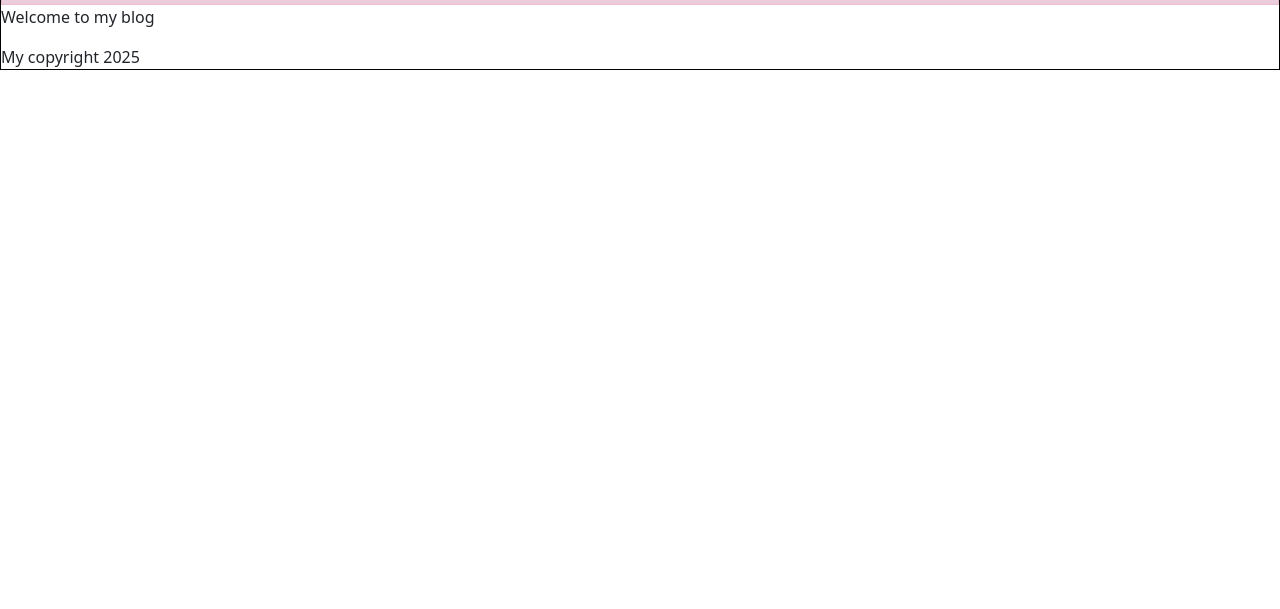
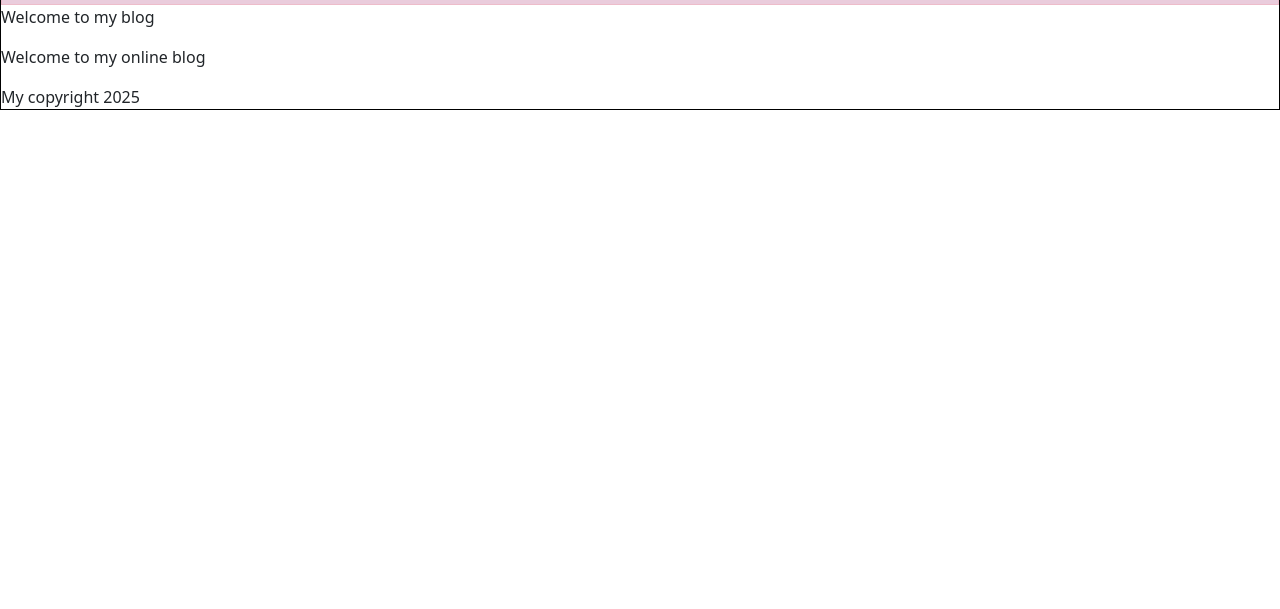
Before and after one commit to wduluis/wduluis.github.io, a plain HTML site: page index.html in a window 1280 px wide. Shown: the part 191-800 px from the top of the page. Drawn offline with Linux system fonts and the light colour scheme.

Commit message:
New line added to page

```diff
--- a/index.html
+++ b/index.html
@@ -38,6 +38,7 @@
 
 <div id="contentarea">
 <p> Welcome to my blog</p>
+<p> Welcome to my online blog</p
 
 
 
```
